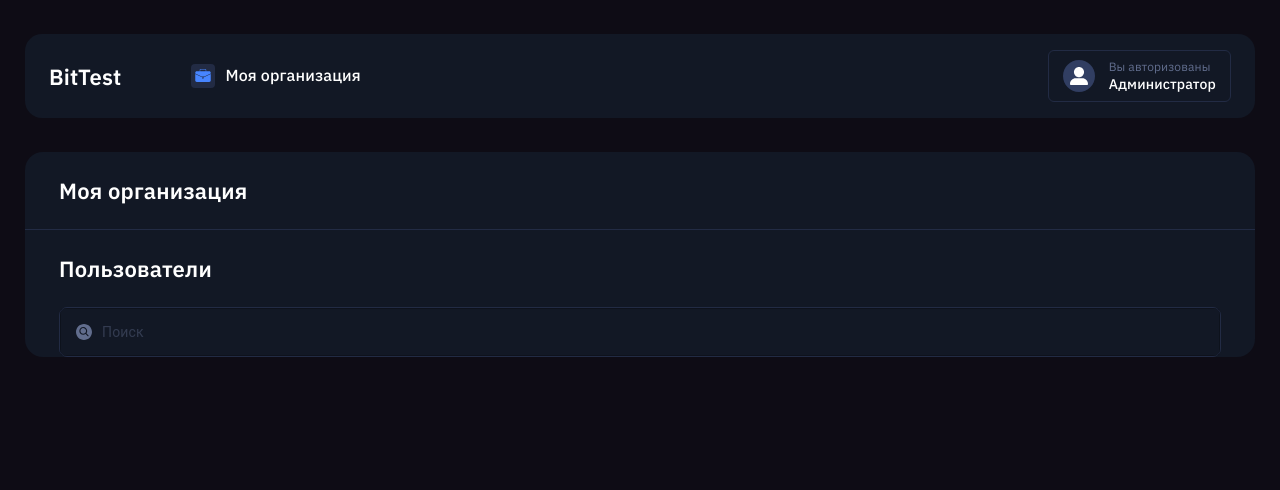
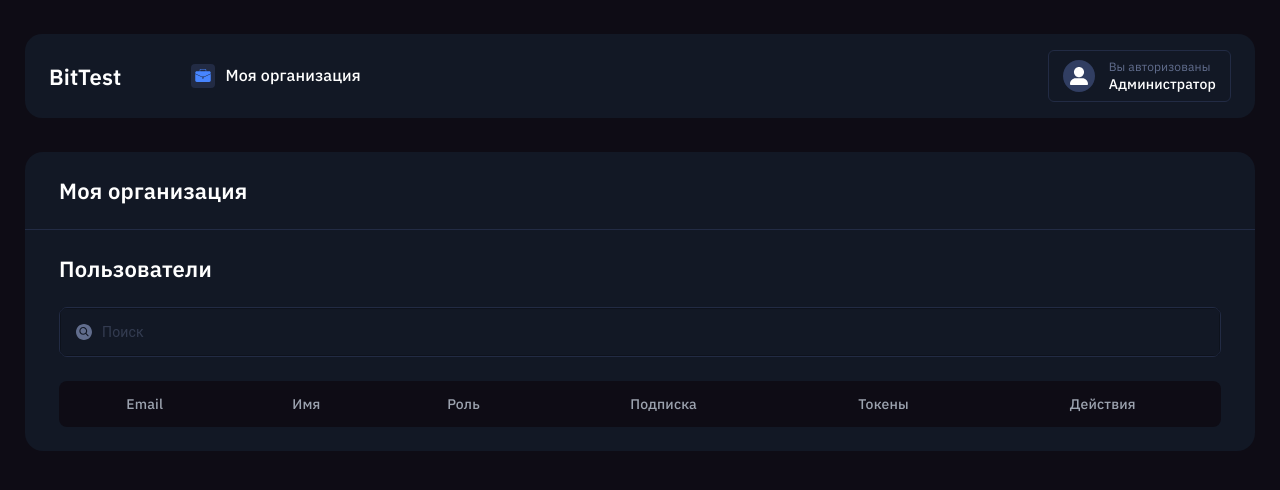
Before and after one commit to kzv-nursultan/bit-test-task, a React (Create React App) app: page / in a window 1280 px wide. Shown: the top 490 px of the page. Built offline with nearby package versions, Linux system fonts and the light colour scheme.

Commit message:
added table and table head

```diff
--- /dev/null
+++ b/src/entities/TableHeader/TableHeader.js
@@ -0,0 +1,69 @@
+import TableHead from "@mui/material/TableHead";
+import TableRow from "@mui/material/TableRow";
+import { styled } from "@mui/material/styles";
+import TableCell, { tableCellClasses } from "@mui/material/TableCell";
+import PropTypes from "prop-types";
+
+const borderRadiusValidator = (first, last) => {
+  if (first) {
+    return {
+      borderTopLeftRadius: "8px",
+      borderBottomLeftRadius: "8px",
+    };
+  } else if (last) {
+    return {
+      borderTopRightRadius: "8px",
+      borderBottomRightRadius: "8px",
+    };
+  } else {
+    return;
+  }
+};
+
+const StyledTableCell = styled(TableCell, {
+  shouldForwardProp: (prop) => prop !== "first" && prop !== "last",
+})(({ theme, first, last }) => ({
+  [`&.${tableCellClasses.head}`]: {
+    backgroundColor: theme.colors.body,
+    color: theme.colors.grayTableText,
+    textAlign: "center",
+    border: "none",
+    padding: "14px 20px",
+    boxSizing: "border-box",
+    fontSize: 14,
+    fontStyle: "normal",
+    fontWeight: 500,
+    lineHeight: "18px",
+    fontFamily: "'IBM Plex Sans', sans-serif",
+    ...borderRadiusValidator(first, last),
+  },
+  [`&.${tableCellClasses.body}`]: {
+    fontSize: 14,
+    fontStyle: "normal",
+    fontWeight: 500,
+    lineHeight: "18px",
+    fontFamily: "'IBM Plex Sans', sans-serif",
+  },
+}));
+
+export const TableHeader = ({ row = [] }) => {
+  return (
+    <TableHead sx={{ border: "none" }}>
+      <TableRow>
+        {row.map((title, i) => (
+          <StyledTableCell
+            key={title}
+            first={i === 0}
+            last={i === row.length - 1}
+          >
+            {title}
+          </StyledTableCell>
+        ))}
+      </TableRow>
+    </TableHead>
+  );
+};
+
+TableCell.propTypes = {
+  row: PropTypes.arrayOf(PropTypes.string).isRequired,
+};
--- a/src/entities/index.js
+++ b/src/entities/index.js
@@ -2,3 +2,4 @@ export { Logo } from "./Logo/Logo";
 export { CompanyName } from "./CompanyName/CompanyName";
 export { UserInfo } from "./UserInfo/UserInfo";
 export { Title } from "./Title/Title";
+export { TableHeader } from "./TableHeader/TableHeader";
--- a/src/features/SearchBar/SearchBar.js
+++ b/src/features/SearchBar/SearchBar.js
@@ -16,6 +16,10 @@ const StyledInput = styled(TextField)(({ theme }) => ({
     fontStyle: "normal",
     fontWeight: 400,
     lineHeight: "18px",
+    "&:-webkit-autofill": {
+      WebkitTextFillColor: "#FFFF",
+      WebkitBackgroundClip: "transparent",
+    },
   },
   "& .MuiOutlinedInput-root": {
     paddingLeft: 16,
--- a/src/shared/configs/materialUI/index.js
+++ b/src/shared/configs/materialUI/index.js
@@ -6,6 +6,7 @@ export const theme = createTheme({
     baseBg: "#121825",
     grayBorder: "#222B44",
     grayText: "#616D8D",
+    grayTableText: "#9CA3AF",
   },
   components: {
     MuiTypography: {
--- a/src/widgets/TableContainer/TableContainer.js
+++ b/src/widgets/TableContainer/TableContainer.js
@@ -1,5 +1,5 @@
-import { Box, styled, useTheme } from "@mui/material";
-import { Title } from "../../entities";
+import { Box, Table, styled, useTheme } from "@mui/material";
+import { TableHeader, Title } from "../../entities";
 import { SearchBar } from "../../features";
 
 const Container = styled(Box)(({ theme }) => ({
@@ -7,20 +7,26 @@ const Container = styled(Box)(({ theme }) => ({
   backgroundColor: theme.colors.baseBg,
 }));
 
+const wrapperBorder = (theme) => ({
+  sx: {
+    borderBottom: `1px solid ${theme.colors.grayBorder}`,
+  },
+});
+
+const tableHeader = ["Email", "Имя", "Роль", "Подписка", "Токены", "Действия"];
+
 export const TableContainer = () => {
   const theme = useTheme();
   return (
     <Container>
-      <Title
-        title="Моя организация"
-        wrapperProps={{
-          sx: {
-            borderBottom: `1px solid ${theme.colors.grayBorder}`,
-          },
-        }}
-      />
+      <Title title="Моя организация" wrapperProps={wrapperBorder(theme)} />
       <Title title="Пользователи" />
       <SearchBar />
+      <Box sx={{ padding: "24px 34px" }}>
+        <Table aria-label="users list table">
+          <TableHeader row={tableHeader} />
+        </Table>
+      </Box>
     </Container>
   );
 };
```
